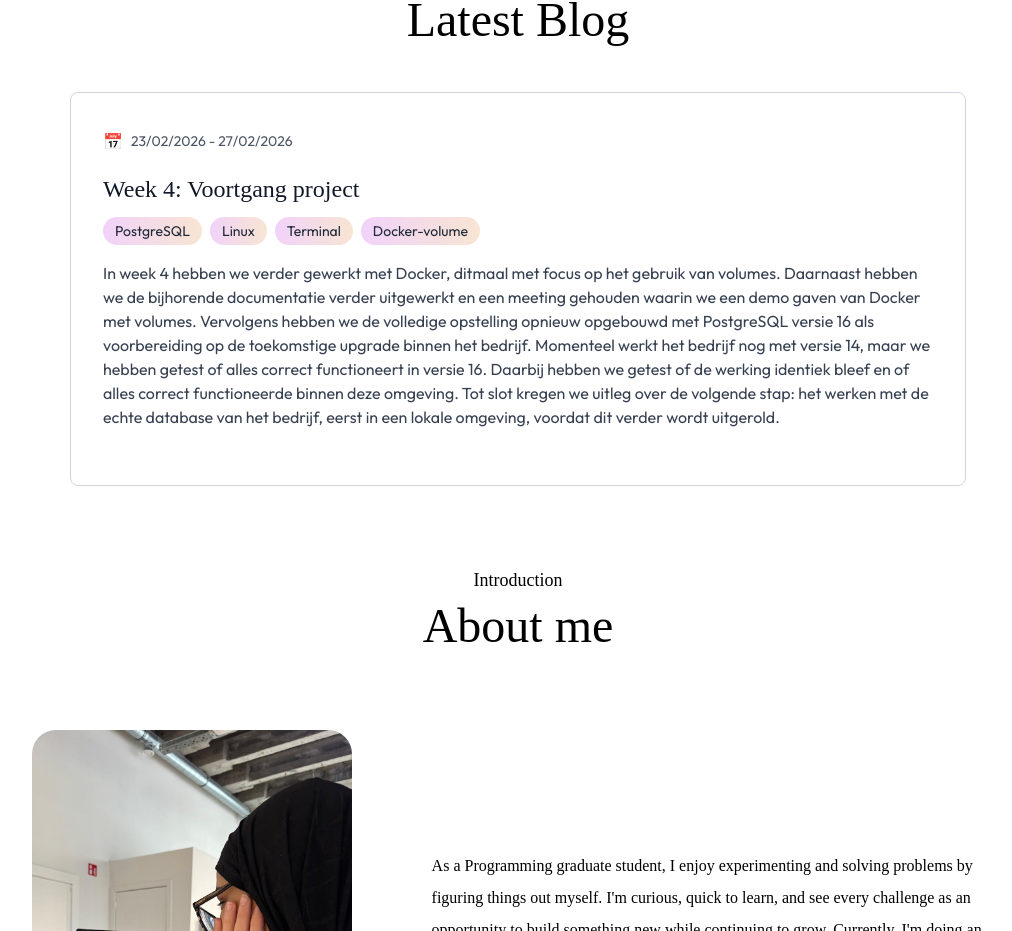
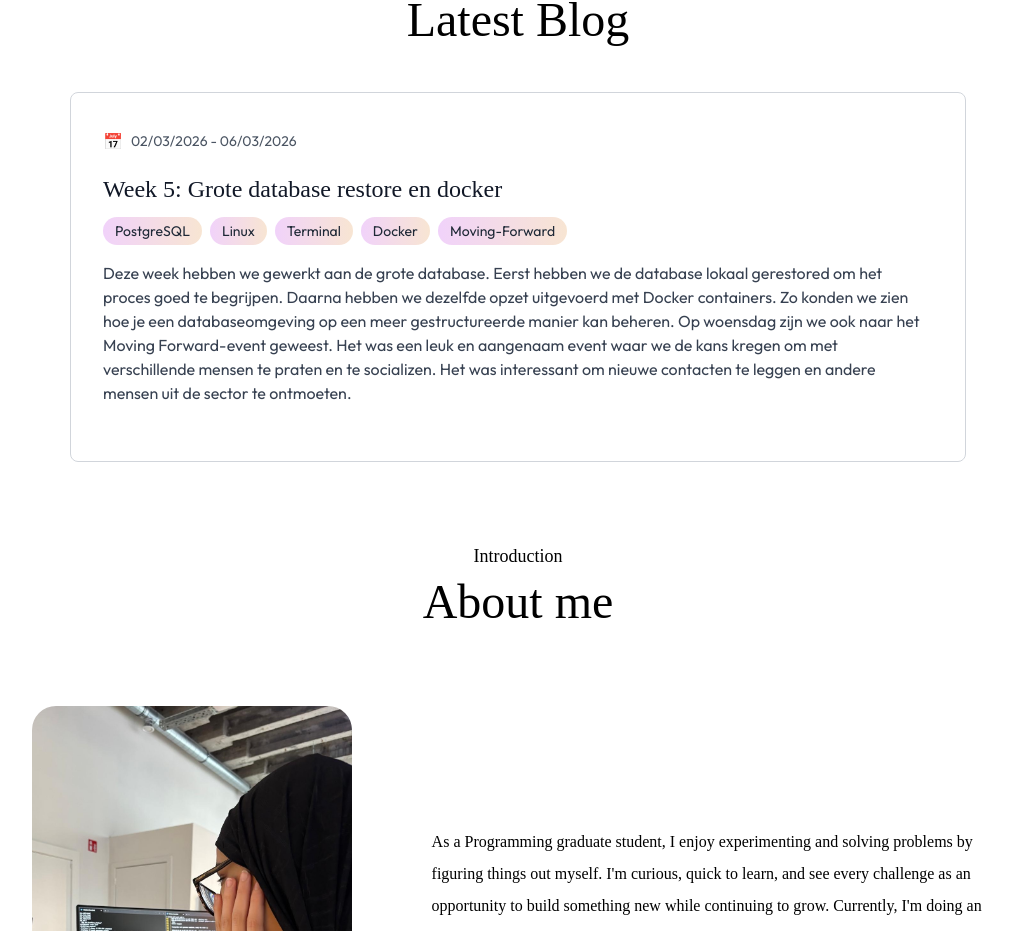
Before and after one commit to KZZ7777/Portfolio-Kaoutar, a React (Vite) app: page / in a window 1280 px wide. Shown: the part 1717-2648 px from the top of the page, without its empty margins (122-1134 px from the left). Built offline with nearby package versions, Linux system fonts and the light colour scheme; a web font is replaced by a local one.

Commit message:
week 5 blog geadd

```diff
--- a/src/data/blogs.js
+++ b/src/data/blogs.js
@@ -23,5 +23,14 @@ export const blogs = [
         description: ' In week 4 hebben we verder gewerkt met Docker, ditmaal met focus op het gebruik van volumes. Daarnaast hebben we de bijhorende documentatie verder uitgewerkt en een meeting gehouden waarin we een demo gaven van Docker met volumes. Vervolgens hebben we de volledige opstelling opnieuw opgebouwd met PostgreSQL versie 16 als voorbereiding op de toekomstige upgrade binnen het bedrijf. Momenteel werkt het bedrijf nog met versie 14, maar we hebben getest of alles correct functioneert in versie 16. Daarbij hebben we getest of de werking identiek bleef en of alles correct functioneerde binnen deze omgeving. Tot slot kregen we uitleg over de volgende stap: het werken met de echte database van het bedrijf, eerst in een lokale omgeving, voordat dit verder wordt uitgerold.',
         image: ''
 
+    },
+    {
+        id:4,
+        date: '02/03/2026 - 06/03/2026',
+        title: 'Week 5: Grote database restore en docker',
+        category: ['PostgreSQL', 'Linux', 'Terminal','Docker','Moving-Forward'] ,
+        description: 'Deze week hebben we gewerkt aan de grote database. Eerst hebben we de database lokaal gerestored om het proces goed te begrijpen. Daarna hebben we dezelfde opzet uitgevoerd met Docker containers. Zo konden we zien hoe je een databaseomgeving op een meer gestructureerde manier kan beheren. Op woensdag zijn we ook naar het Moving Forward-event geweest. Het was een leuk en aangenaam event waar we de kans kregen om met verschillende mensen te praten en te socializen. Het was interessant om nieuwe contacten te leggen en andere mensen uit de sector te ontmoeten.',
+        image: './assets/moving_forward_event.png'
+
     }
 ];
```
Also changed, not shown: public/assets/moving_forward_event.png (added).
